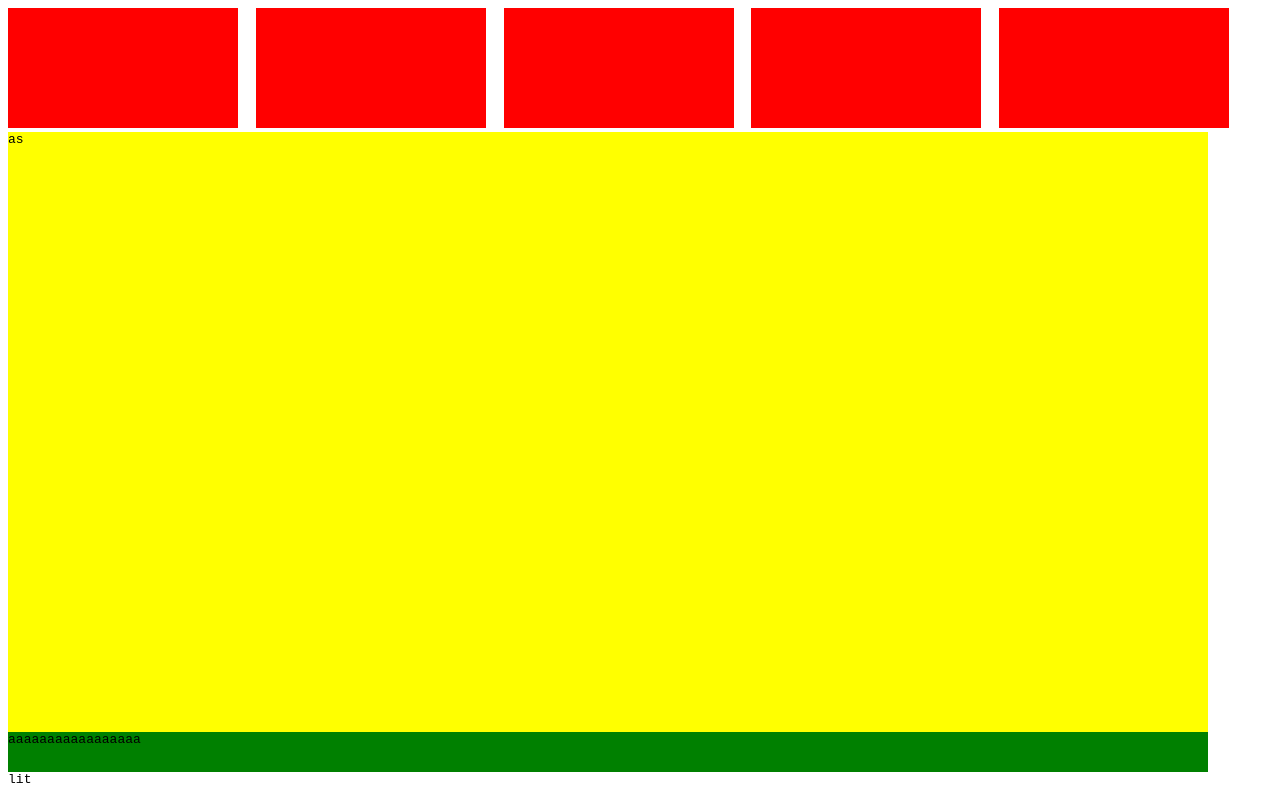
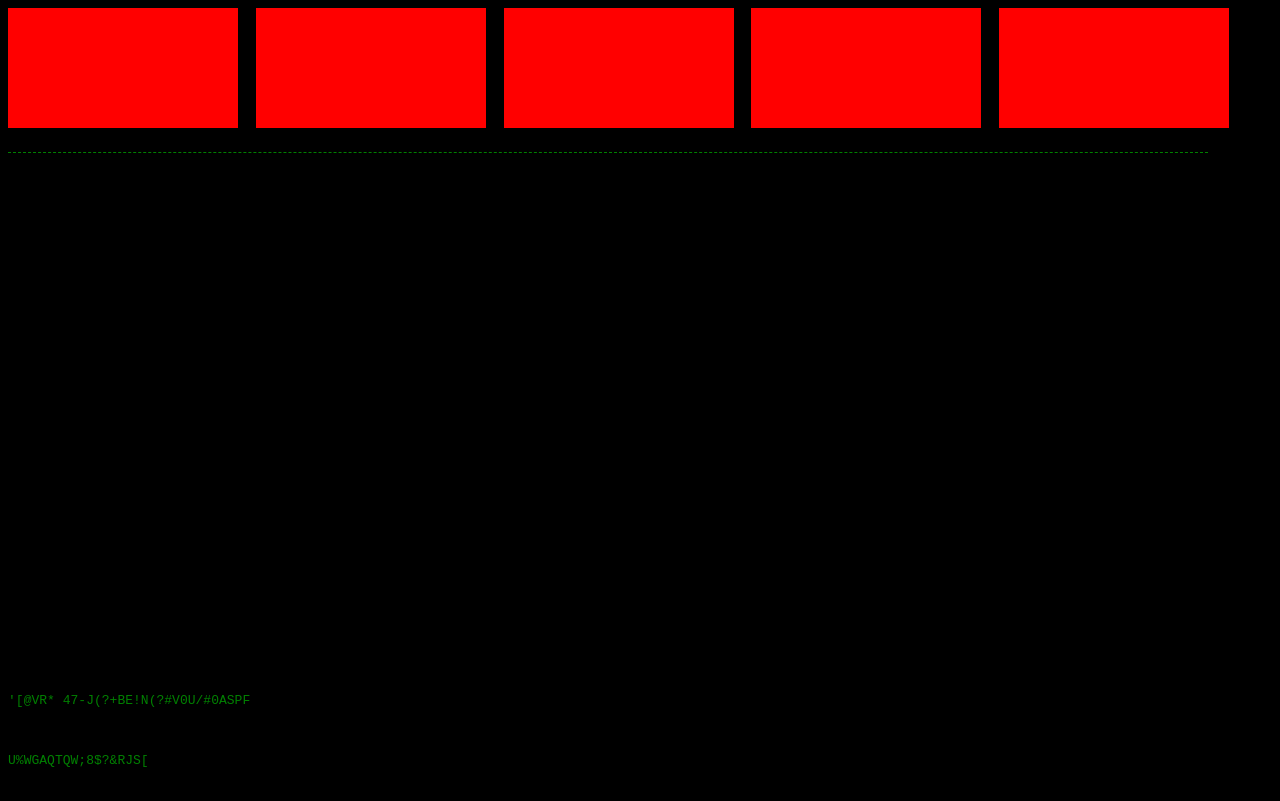
Before and after one commit to esenti/ngj14, a plain HTML site: page index.html in a window 1280 px wide. Drawn offline with Linux system fonts and the light colour scheme.

Commit message:
Basic text scrolling.

```diff
--- a/index.css
+++ b/index.css
@@ -1,5 +1,7 @@
 body {
 	font-family: monospace;
+	background: black;
+	color: green;
 }
 
 .button {
@@ -12,20 +14,24 @@ body {
 }
 
 #text {
-	background: yellow;
+	/*background: yellow;*/
 	width: 1200px;
 	height: 600px;
-
+	position: relative;
+	border-top: 1px dashed green;
+	margin-top: 20px;
 }
 
 .newline {
-	background: green;
+	/*background: green;*/
 	height: 40px;
 	width: 1200px;
 }
 
 .line {
-	background: blue;
+	/*background: blue;*/
 	height: 40px;
 	width: 1200px;
+	position: absolute;
+	white-space: pre-wrap;
 }
--- a/index.html
+++ b/index.html
@@ -16,8 +16,7 @@
   <div class="button"></div>
   </div>
 
-  <div id="text">as</div>
+  <div id="text"></div>
   <div class="newline"></div>
-  <span>l</span><span>i</span><span>t</span>
   </body>
 </html>
--- a/index.js
+++ b/index.js
@@ -11,15 +11,40 @@ function update(delta) {
 	toLetter -= delta;
 
 	if(toLetter <= 0) {
-		toLetter = 0.3;
+		toLetter = 0.1;
 
 		var newline = $('.newline')
-		newline.html(newline.html() + '<span>a</span>')
-		if(newline.children().length > 20) {
-			$('#text').append('<div class="line">' + newline.html() + '<div>');
-			newline.html('');
+		if(!waitingForSpace) {
+			newline.html(newline.html() + '<span class="letter">' + String.fromCharCode(Math.random() * 65 + 32) + '</span>')
 		}
+
+		if((newline.children().length > 5 && Math.random() > 0.9) || waitingForSpace) {
+			var canAppend = true;
+
+			$('.line').each(function(i, e) {
+				if($(this).position().top >= 518) {
+					canAppend = false;
+					waitingForSpace = true;
+				}
+			});
+
+			if(canAppend) {
+				$('#text').append('<div class="line" style="top: 560px">' + newline.html() + '<div>');
+				newline.html('');
+				waitingForSpace = false;
+			}
+		}
+
+		$('.line').each(function(i, e) {
+			if($(this).position().top <= 0) {
+				$(this).remove();
+			}
+		});
 	}
+
+	$('.line').each(function(i, e) {
+		$(this).offset({top: $(this).offset().top - 10 * delta});
+	});
 
 
 	window.requestAnimationFrame(frame);
@@ -29,6 +54,7 @@ $(function() {
 	now = then = Date.now();
 
 	toLetter = 0;
+	waitingForSpace = false;
 
 	window.requestAnimationFrame(frame);
 })
```
